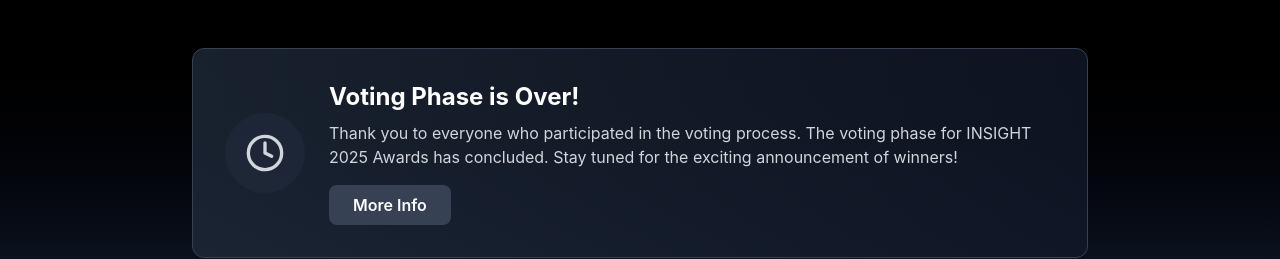
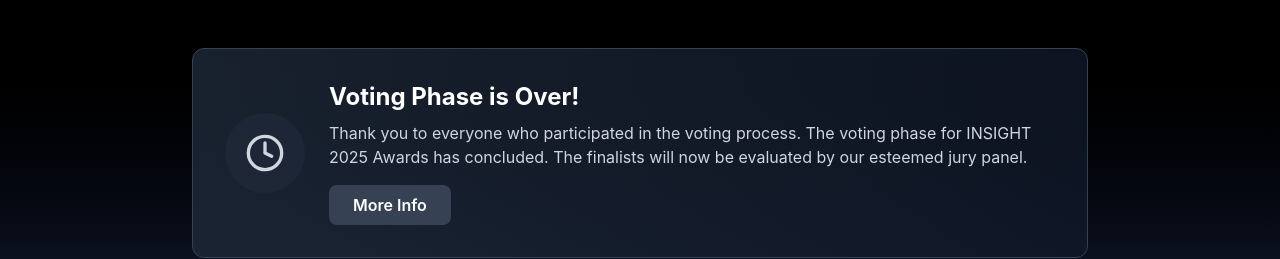
Before and after one commit to Yuvraj-cyborg/OTV-vote, a React (Vite) app in the folder frontend/: page / in a window 1280 px wide. Shown: the part 800-1059 px from the top of the page. Built offline with nearby package versions, Linux system fonts and the light colour scheme; no server answers.

Commit message:
content-changeee

```diff
--- a/frontend/src/pages/Landing.jsx
+++ b/frontend/src/pages/Landing.jsx
@@ -114,7 +114,7 @@
               <div className="flex-1 text-center md:text-left">
                 <h2 className="text-2xl font-bold text-white mb-2">Voting Phase is Over!</h2>
                 <p className="text-gray-300 mb-4">
-                  Thank you to everyone who participated in the voting process. The voting phase for INSIGHT 2025 Awards has concluded. Stay tuned for the exciting announcement of winners!
+                  Thank you to everyone who participated in the voting process. The voting phase for INSIGHT 2025 Awards has concluded. The finalists will now be evaluated by our esteemed jury panel.
                 </p>
                 <button
                   onClick={() => navigate("/voting-over")}
```
